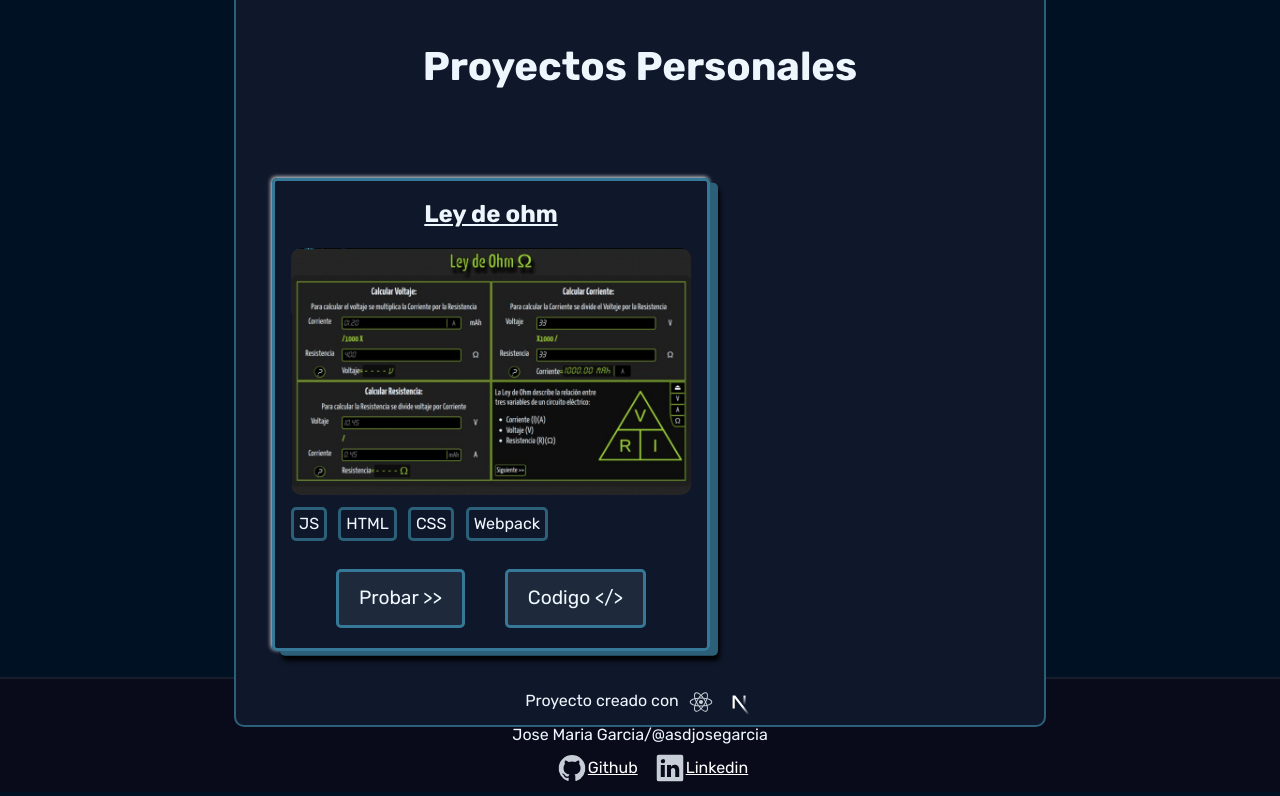
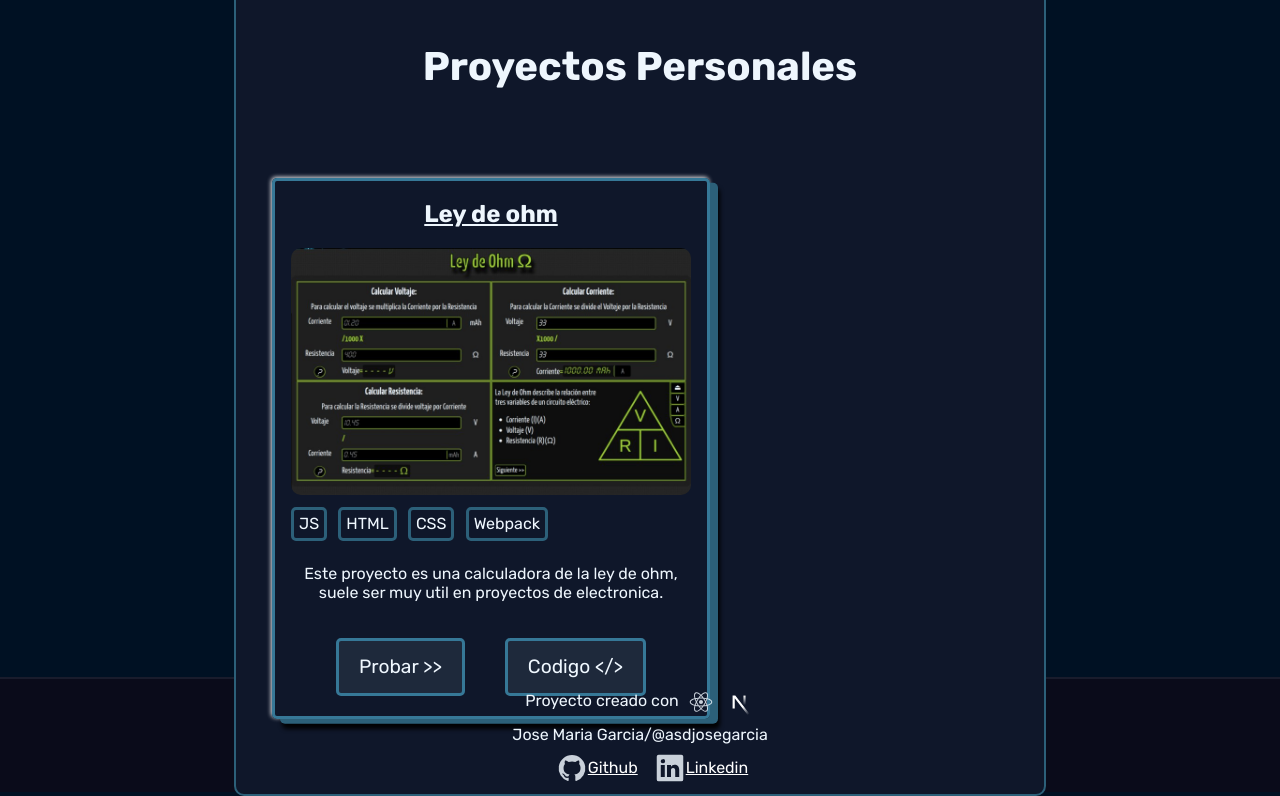
Before and after one commit to asdjosegarcia/portafolios, a Next.js app: page / in a window 1280 px wide. Shown: the part 3162-3958 px from the top of the page. Built offline with nearby package versions, Linux system fonts and the light colour scheme.

Commit message:
change code refactoring add  proyect-description

```diff
--- a/src/app/containers/AboutSection.css
+++ b/src/app/containers/AboutSection.css
@@ -1,8 +1,5 @@
 .aboutSection__container{
     width: 100%;
-    /* background-color: red; */
-    /* border-top: 10px solid gray; */
-    /* height: 90vh; */
     display: flex;
     flex-direction: column;
     align-items: center;
@@ -38,15 +35,12 @@
 
 .aboutSection__info img{
     grid-area: section1;
-    /* max-width: 100%; */
-    /* background-image: url('./fakePerfile.jpg'); */
     height: 360px;
     width: 300px;
     border-radius: 10px;
     justify-self: end;
     margin-right: 15%;
     box-shadow: .5rem .3rem 0px rgb(44, 96, 121), 10px 10px 4px rgba(0, 0, 0, 0.9), -1px -1px 4px rgba(255, 255, 255, 0.068) ;
-    /* align-self: center; */
 
 }
 .aboutSection__info ul{
--- a/src/app/containers/ProyectsSection.jsx
+++ b/src/app/containers/ProyectsSection.jsx
@@ -17,7 +17,7 @@ const ProyectsSection = () => {
               <p className='proyect__skills'>CSS</p>
               <p className='proyect__skills'>Webpack</p>
             </div>
-            {/* <p>Este proyecto es una calculador</p> */}
+            <p>Este proyecto es una calculadora de la ley de ohm,<br/> suele ser muy util en proyectos de electronica.</p>
             <a href="https://asdjosegarcia.github.io/ley-de-ohm/" target="_blank">
               <button className='card__button'>{"Probar  >>"}</button>
             </a>
```
Also changed, not shown: src/app/containers/AboutSection.jsx (+0 -2 lines), src/app/containers/ProyectsSection.css (+0 -13 lines).
